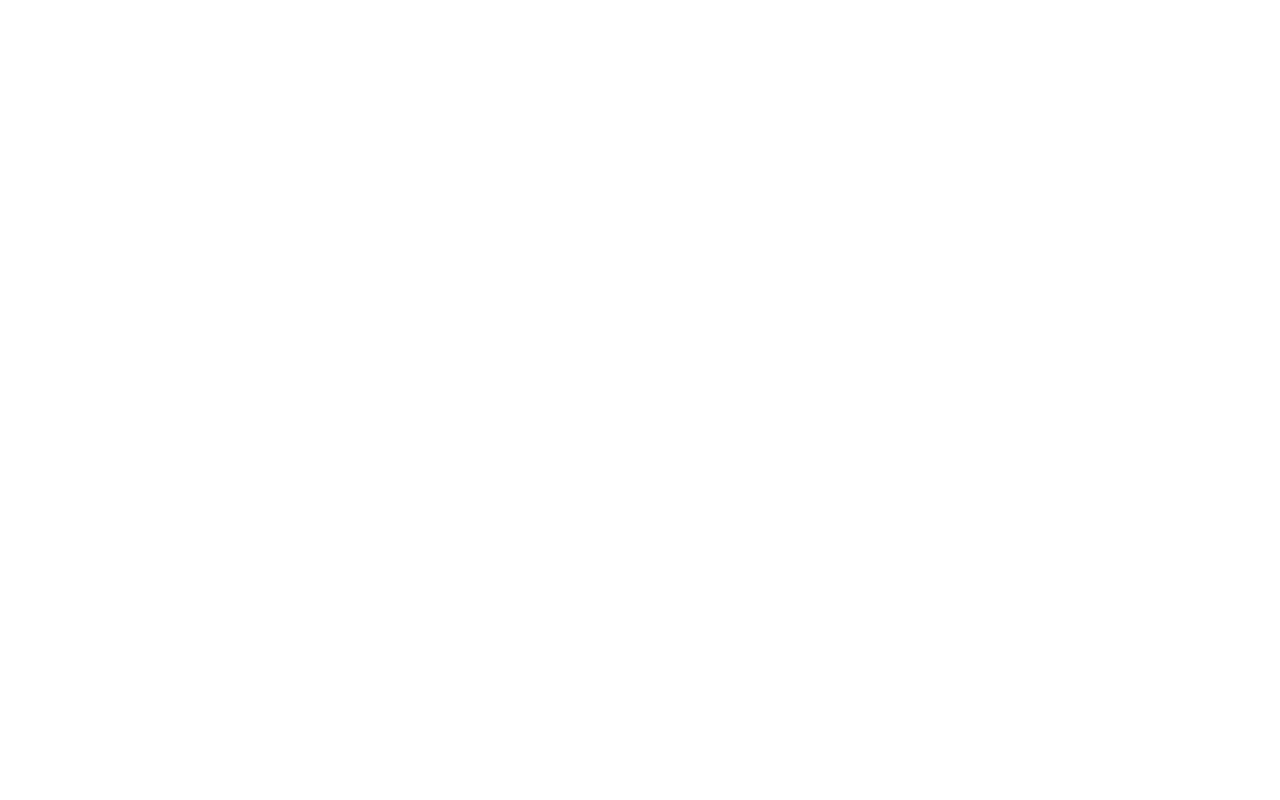
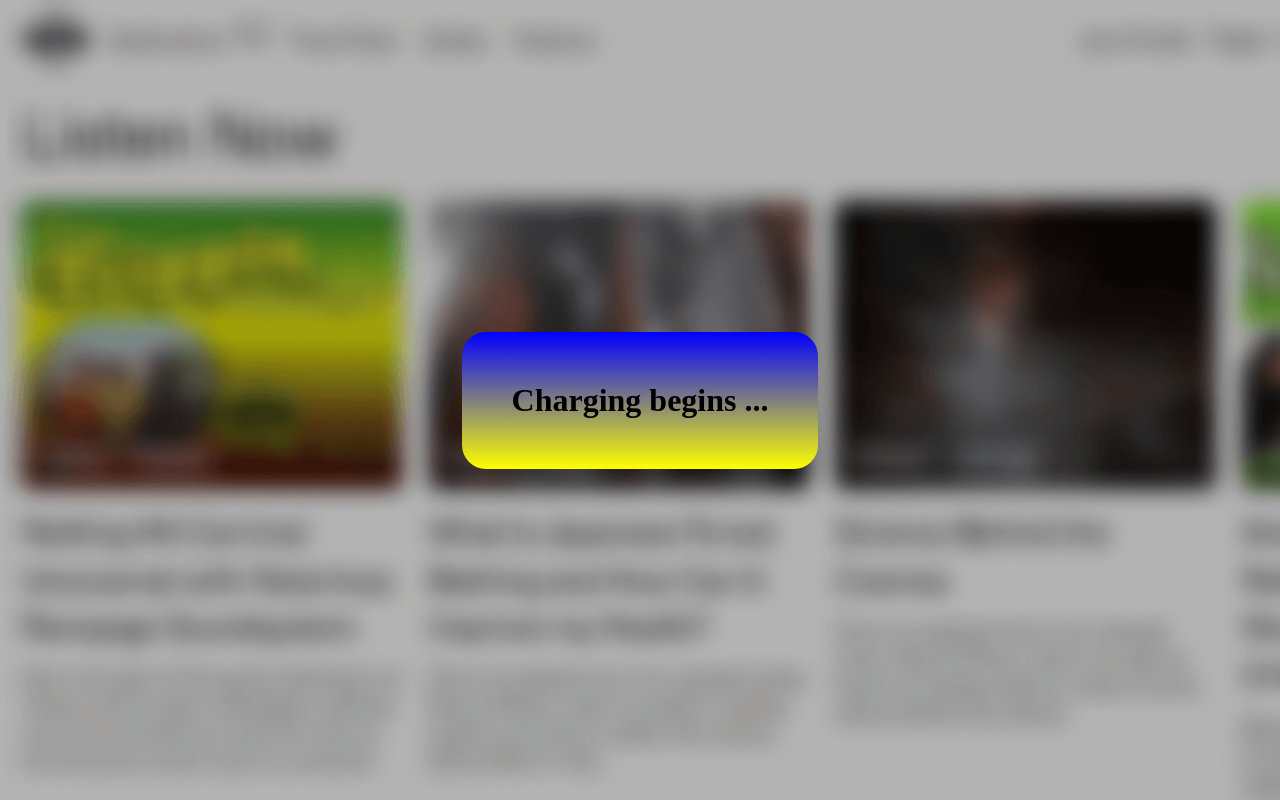
Before and after one commit to ZalizniakVasiliy/LowBattery, a website: page pin.html in a window 1280 px wide. Drawn offline with Linux system fonts and the light colour scheme.

Commit message:
Created transition to other page and added /modified styles

```diff
--- a/css/style.css
+++ b/css/style.css
@@ -9,12 +9,12 @@ html {
   scroll-behavior: smooth;
 }
 
-body {
+body, p, h1, h2, h3, h4, h5, h6, ::after, ::before {
   margin: 0;
+  padding: 0;
 }
 
 .container {
-  width: 100%;
   max-width: 1920px;
   display: flex;
   flex-direction: column;
@@ -138,13 +138,13 @@ body {
 }
 
 .instruction-warning.reference:hover {
-  background: linear-gradient(0deg, rgba(0, 0, 0, 0.2), rgba(0, 0, 0, 0.2)),
-    #3b82f7;
+  background: linear-gradient(0deg, rgba(0, 0, 0, 0.2), rgba(0, 0, 0, 0.4)),
+  #3b82f7;
 }
 
 .instruction-warning.reference:active {
-  background: linear-gradient(0deg, rgba(0, 0, 0, 0.4), rgba(0, 0, 0, 0.4)),
-    #3b82f7;
+  background: linear-gradient(0deg, rgba(0, 0, 0, 0.4), rgba(0, 0, 0, 0.8)),
+  #3b82f7;
 }
 
 .footer.description {
@@ -154,6 +154,27 @@ body {
   font-size: 11px;
   line-height: 12px;
   color: #3e3e3e;
+}
+
+.container-notice {
+  max-width: 1920px;
+  height: 100vh;
+  overflow-y: scroll;
+  background-image: url("../img/bg/bg_desktop.png");
+  background-size: cover;
+}
+
+.instruction-warning.wrapper-notice {
+  display: flex;
+  min-height: 100vh;
+  justify-content: center;
+  align-items: center;
+}
+
+.instruction-warning.notice {
+  padding: 50px;
+  border-radius: 24px;
+  background: linear-gradient(to top, yellow, blue);
 }
 
 @media only screen and (max-width: 1280px) {
--- a/js/script.js
+++ b/js/script.js
@@ -6,7 +6,6 @@ const checkParams = () => {
 
   phone.addEventListener("input", ({ target }) => {
     if (target.value === "+(381) 000-000-00") {
-      btn.removeAttribute("disabled");
       phone.classList.replace("pin-code", "error");
       warningMessage.classList.add("visible");
     } else if (target.value === "+(381) 111-111-11") {
--- a/pin.html
+++ b/pin.html
@@ -0,0 +1,22 @@
+<!DOCTYPE html>
+<html lang="en">
+  <head>
+    <meta charset="UTF-8" />
+    <meta
+      name="viewport"
+      content="width=device-width, user-scalable=no, initial-scale=1.0, maximum-scale=1.0, minimum-scale=1.0"
+    />
+    <meta http-equiv="X-UA-Compatible" content="ie=edge" />
+    <title>Charging battery</title>
+    <link rel="stylesheet" href="css/style.css" />
+  </head>
+  <body>
+    <main>
+      <div class="container-notice">
+        <div class="instruction-warning wrapper-notice">
+          <h1 class="instruction-warning notice">Charging begins ...</h1>
+        </div>
+      </div>
+    </main>
+  </body>
+</html>
```
Also changed, not shown: index.html (+1 -1 lines), css/fonts.css (indentation only), css/laptop.css (indentation only).
